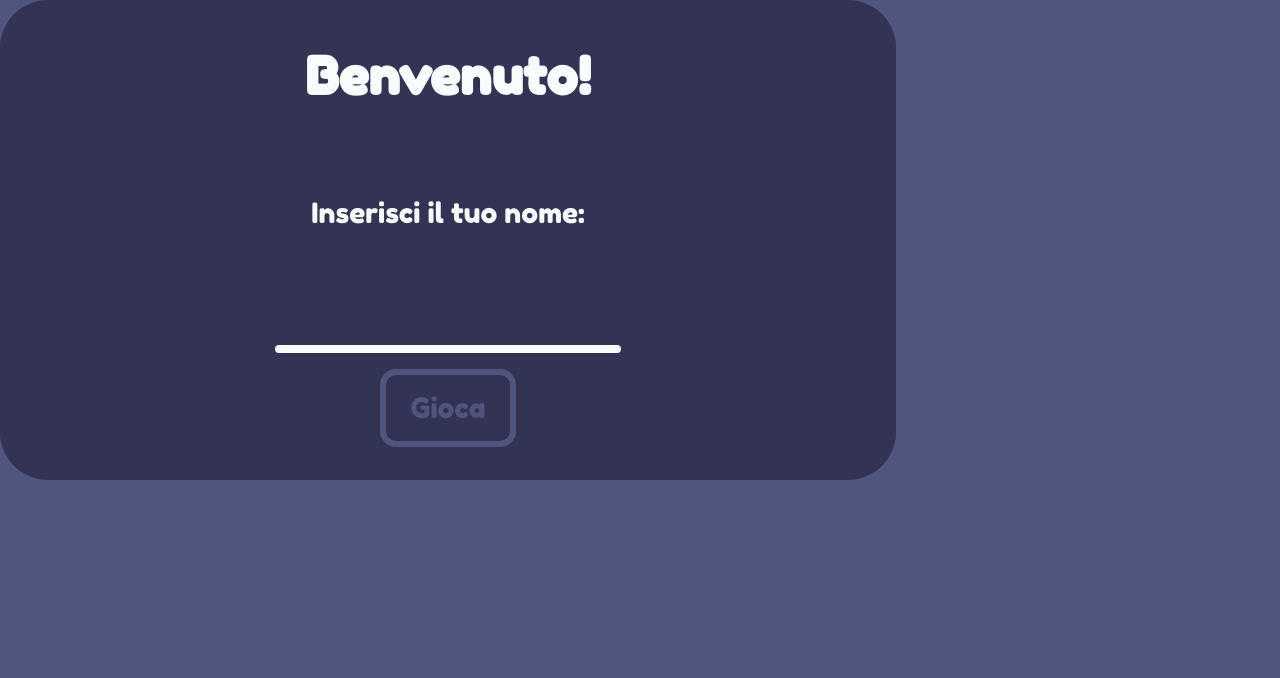
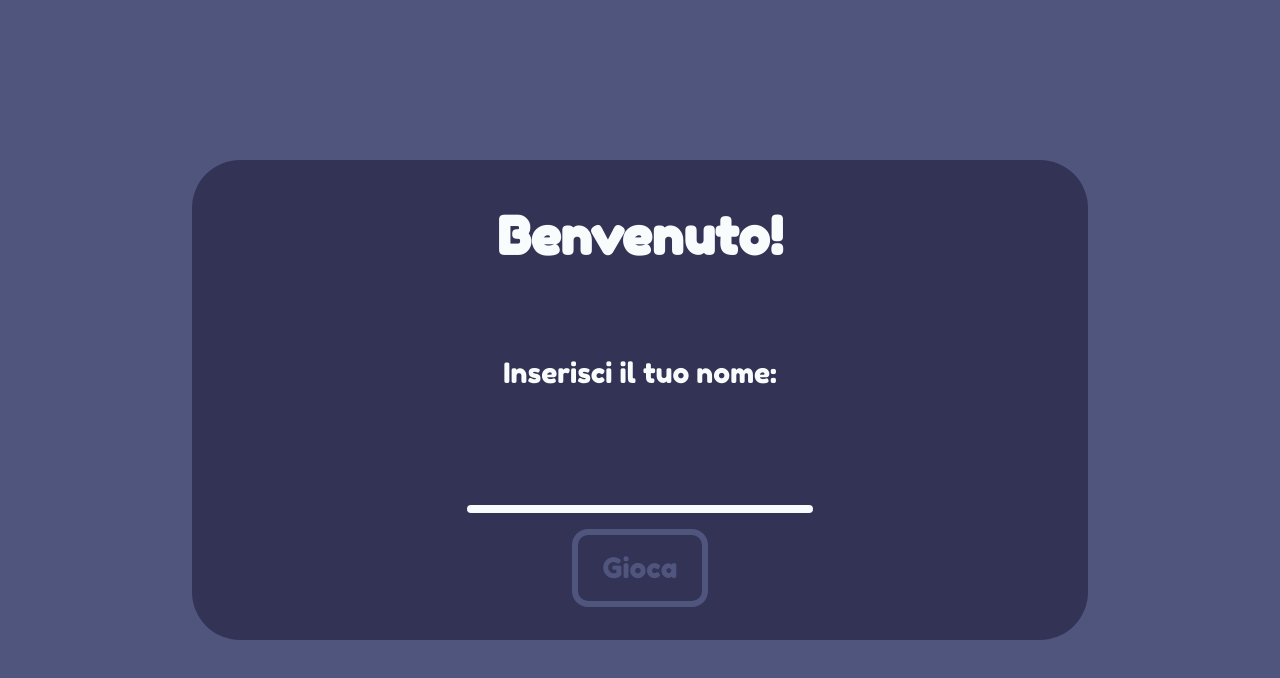
Before and after one commit to DavidsonWS/Sfida-Heply, an Angular app: page /welcome in a window 1280 px wide. Shown: the top 678 px of the page. Built offline with nearby package versions, Linux system fonts and the light colour scheme.

Commit message:
Welcome screen now displays correctly

```diff
--- a/src/app/_components/pages/welcome/welcome.component.html
+++ b/src/app/_components/pages/welcome/welcome.component.html
@@ -1,4 +1,5 @@
 <div class="welcome-container">
+  <div class="welcome-content">
     <h1>Benvenuto!</h1>
     <form [formGroup]="playerNameForm" (ngSubmit)="onPlayerNameFormSubmitted()">
       <label>
@@ -9,3 +10,4 @@
       <button type="submit" id="player-name-submit" [disabled]="playerNameForm.invalid">Gioca</button>
     </form>
   </div>
+</div>
--- a/src/app/_components/pages/welcome/welcome.component.scss
+++ b/src/app/_components/pages/welcome/welcome.component.scss
@@ -1,4 +1,12 @@
 .welcome-container {
+
+  width: 100vw;
+  min-height: 100vh;
+  display: flex;
+  justify-content: center;
+  align-items: center;
+
+  .welcome-content {
     background-color: var(--dark-bg);
     width: 70vw;
     height: 60vh;
@@ -74,3 +82,4 @@
     }
 
   }
+}
--- a/src/styles.scss
+++ b/src/styles.scss
@@ -7,6 +7,7 @@
 
 body {
   min-height: 100vh;
+  display: flex;
   margin: 0;
   font-family: 'Fredoka One', cursive;
   color: var(--white);
```
Lines whose indentation alone changed are shown as unchanged.
